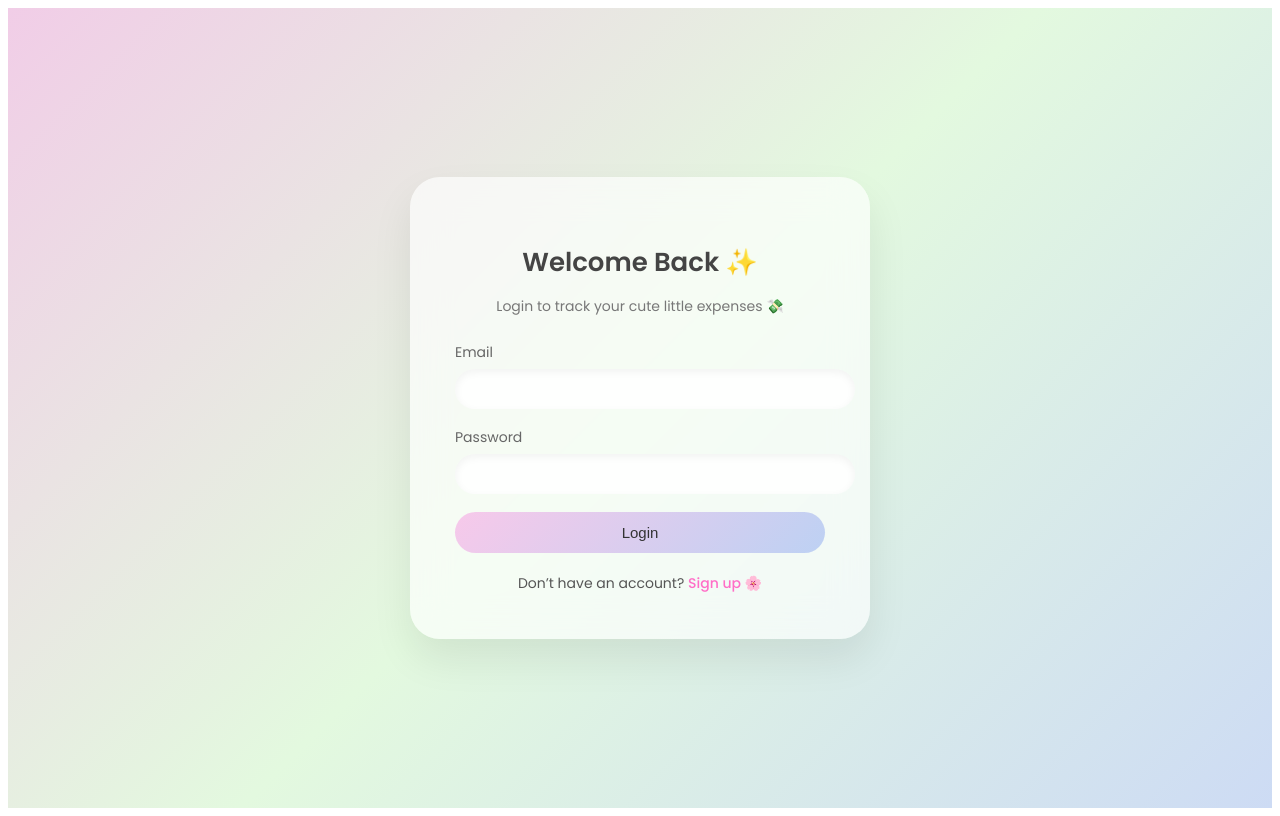
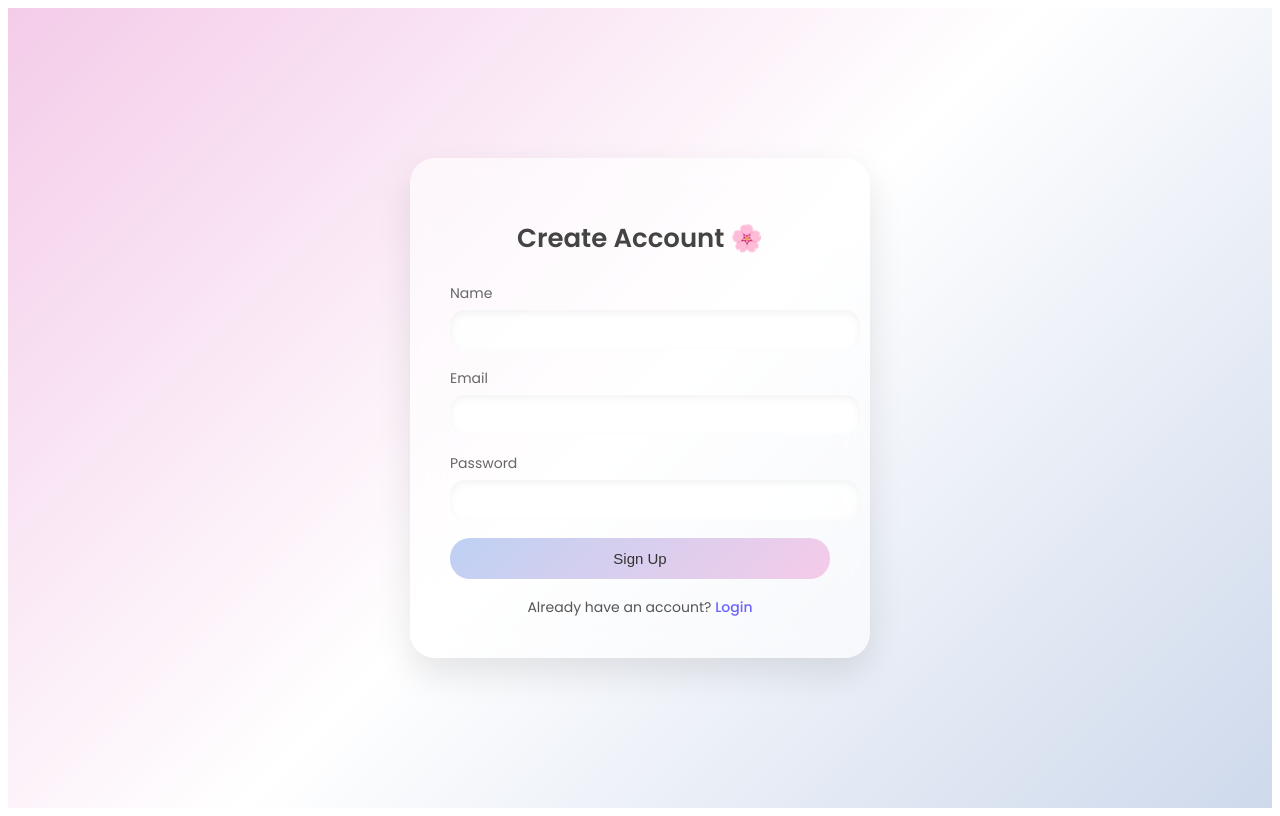
Before and after one commit to Aditi252005/expenses-app, a React (Vite) app in the folder client/: page / in a window 1280 px wide. Built offline with nearby package versions, Linux system fonts and the light colour scheme.

Commit message:
fixed production api url

```diff
--- a/client/src/App.jsx
+++ b/client/src/App.jsx
@@ -43,9 +43,11 @@ function App() {
   return (
     <BrowserRouter>
       <Routes>
-        <Route path="/" element={<Login />} />
+        <Route path="/" element={<Signup />} />
         <Route path="/signup" element={<Signup />} />
         <Route path="/dashboard" element={<Dashboard />} />
+        <Route path="/login" element={<Login />} />
+
       </Routes>
     </BrowserRouter>
   );
--- a/client/src/pages/Signup.jsx
+++ b/client/src/pages/Signup.jsx
@@ -14,8 +14,8 @@ function Signup() {
 
   const handleSubmit = async (e) => {
     e.preventDefault();
-    await API.post("/auth/signup", form);
-    navigate("/");
+    await API.post("api/auth/signup", form);
+    navigate("/login");
   };
 
   return (
@@ -61,7 +61,7 @@ function Signup() {
 
         <div className={styles.footer}>
           Already have an account?{" "}
-          <span onClick={() => navigate("/")}>
+          <span onClick={() => navigate("/login")}>
             Login
           </span>
         </div>
--- a/client/src/utils/api.jsx
+++ b/client/src/utils/api.jsx
@@ -1,7 +1,9 @@
 import axios from "axios";
+
 
 const API = axios.create({
   baseURL: "https://expenses-app-2vb4.onrender.com",
+
 });
 
 API.interceptors.request.use((req) => {
```
